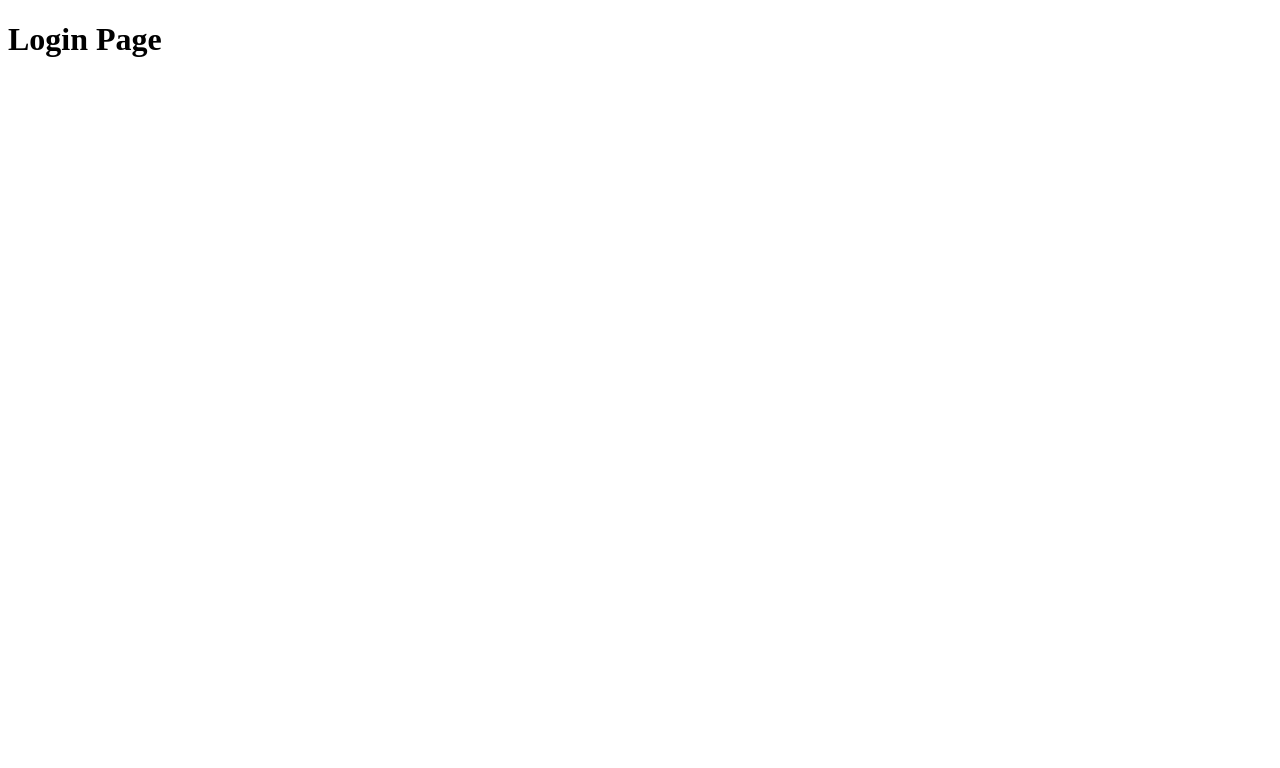
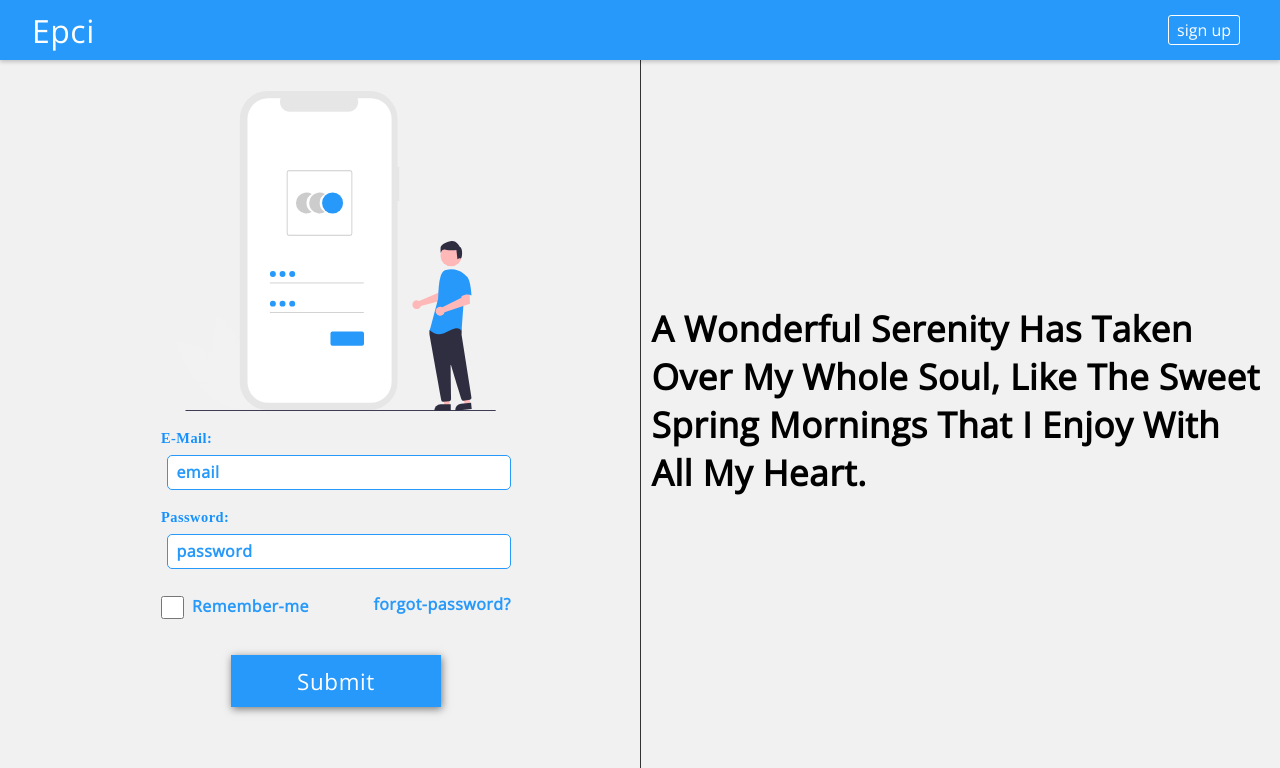
Before and after one commit to natnael-OQP/ecpi1, a plain HTML site: page pages/login.page.html in a window 1280 px wide. Drawn offline with nearby package versions, Linux system fonts and the light colour scheme.

Commit message:
login page  Completed check this aman

```diff
--- /dev/null
+++ b/pages/login-style/login.style.css
@@ -0,0 +1,201 @@
+*{
+    margin: 0px;
+    padding: 0px;
+    box-sizing: border-box;
+    outline: none;
+    text-decoration: none;
+    border: none;
+    list-style: none;
+    font-size: 1rem;
+}
+.login-container{
+    display:flex;
+    flex-direction: column;
+    width: 100%;
+    height: 100vh;
+    background-color: #f1f1f1;
+}
+header{
+    width:100%;
+    height: 60px;
+    background-color:#2799FA;
+    display: flex;
+    justify-content: space-between;
+    align-items: center;
+    color: #fff;
+    padding: 0 2rem;
+    overflow: hidden;
+    box-shadow: 0 2px 4px rgba(0,0,0,0.2);
+    position: fixed;
+    z-index: 100;
+}
+.logo p{
+    letter-spacing: .03rem;
+    text-align: center;
+    font-size: 2rem;
+    text-transform: capitalize;
+    font-family: 'Open Sans',sans-serif;
+}
+.btn{
+    cursor: pointer;
+    font-family:'Open Sans',sans-serif;
+    padding: .2rem .5rem;
+    font-size: 1rem;
+    font-weight: 500;
+    border: 1px solid #fff;
+    margin-right: .5rem;
+    font-weight: 500;
+    border-radius: 3px;
+}
+.btn-signup{
+    color: #fff;
+}
+.banner-wrapper{
+    width: 100%;
+    height:100%;
+    padding :2rem;
+    display: flex;
+}
+.banner-left,.banner-right{
+    min-width: 50%;
+    flex: 1 1 auto;
+    height:100%;
+    position: relative;
+}
+.banner-right{
+    border-left: 1px solid #333;
+}
+.form-container,.text{
+    position:absolute;
+    top: 50%;
+    left: 50%;
+    transform:translate(-50%,-50%);
+    width: 650px;
+    height: 650px;
+}
+.form-container{
+    display:flex;
+    flex-direction: column;
+    align-items:center;
+    justify-content:flex-start;
+    padding-top: 1rem;
+}
+.svg{
+    width: 320px;
+    height: 320px;
+}
+.svg img{
+    width: 100%;
+    height: 100%;
+    object-fit: contain;
+}
+.form{
+    width: 100%;
+    height: 100%;
+    display: flex;
+    align-items: center;
+    justify-content:space-evenly;
+    flex-direction:column;
+}
+.row{
+    width:350px;
+    display: flex;
+    flex-direction: column;
+    justify-content:center;
+    box-sizing: border-box;
+    overflow: hidden;
+}
+.row .label label {
+    color: #1691fd;
+    font-weight: 600;
+    letter-spacing: .03rem;
+    text-transform: capitalize;
+    font-size: .9rem;
+}
+.row input{
+    display:flex;
+    width: 100%;
+    height: 35px;
+    margin-top: .5rem;
+    border: 1px solid #2799FA;
+    border-radius: 5px;
+    color: #2799FA;
+    padding: .4rem .5rem;
+    font-size: 1rem;
+    font-weight: 600;
+    letter-spacing:.03rem;
+    font-family: 'Open Sans',sans-serif;
+}
+.row .input{
+    padding-left: .4rem;
+}
+input::placeholder{
+    color: #2799FA;
+}
+.remember-section{
+    width: 350px;
+    height: 35px;
+    display: flex;
+    align-items: center;
+    justify-content:space-between;
+    flex-direction: row;
+}
+.remember-me{
+    flex: 1;
+    display: flex;
+    align-items: center;
+    justify-self: center;
+    height: 35px;
+}
+.remember-me label{
+    padding: .5rem;
+    margin-top:.3rem;
+    /* font-size:1rem; */
+    font-weight: 600;
+    letter-spacing:.03rem;
+    font-family: 'Open Sans',sans-serif;
+    color: #2799FA;
+
+}
+#remember{
+    width: 23px;
+    height: 23px;
+    padding: 0rem;
+}
+.forgot-password a{
+    font-weight: 600;
+    letter-spacing:.03rem;
+    font-family: 'Open Sans',sans-serif;
+    color: #2799FA;
+}
+#submit{
+    margin-top: 1rem;
+    cursor: pointer;
+    font-family: 'Open Sans',sans-serif;
+    display: flex;
+    align-items: center;
+    justify-content: center;
+    width:210px;
+    height:52px;
+    background-color: #2799FA;
+    box-shadow:1px 2px 8px rgba(0,0,0,0.5);
+    font-size:1.4rem;
+    color: #fff;
+    transition: all 0.5s ease;
+    letter-spacing:.04rem;
+}
+#submit:hover{
+    transform: translateY(-3px);
+    box-shadow:1px 2px 4px rgba(0,0,0,0.6);
+}
+.banner-right .text{
+    padding-left: 2rem;
+    display: flex;
+    justify-content:center;
+    align-items: center;
+    font-size: 2.2rem;
+    text-transform:capitalize;
+    font-weight: 600;
+    letter-spacing:.03rem;
+    font-family: 'Open Sans',sans-serif;
+}
--- a/pages/login.page.html
+++ b/pages/login.page.html
@@ -4,9 +4,76 @@
     <meta charset="UTF-8">
     <meta http-equiv="X-UA-Compatible" content="IE=edge">
     <meta name="viewport" content="width=device-width, initial-scale=1.0">
+<!--fonts  -->
+    <!-- header-font-family -->
+    <link rel="preconnect" href="https://fonts.gstatic.com">
+    <link href="https://fonts.googleapis.com/css2?family=Open+Sans&display=swap" rel="stylesheet">
+    <!-- end -->
+    <link rel="stylesheet" href="/pages/login-style/login.style.css">
     <title>login</title>
 </head>
 <body>
-    <h1>Login Page</h1>
+   <div class="login-container">
+        <header>
+            <div class="logo"> <p>epci</p> </div>
+            <div class="btn-container">
+                <li>
+                    <a href="/pages/signup.page.html" class="btn btn-signup">sign up</a>
+                </li>
+            </div>
+
+        </header>
+        <!-- banner -->
+        <div class="banner-wrapper">
+            <div class="banner-left">
+                <div class="form-container">
+                    <!-- svg icon -->
+                    <div class="svg">
+                        <img src="/pages/login-style/img/undraw_Access_account_re_8spm.svg" alt="">
+                    </div>
+                    <!-- form -->
+                    <form action="" class="form" >
+                        <!-- email-section -->
+                        <div class="row">
+                            <div class="label">
+                                <label for="email">E-mail:</label>
+                            </div>
+                            <div class="input">
+                                <input type="email" placeholder="email" name="email" required>
+                            </div>
+                        </div>
+                        <!-- password-section -->
+                        <div class="row">
+                            <div class="label">
+                                <label for="password">Password:</label>
+                            </div>
+                            <div class="input">
+                                <input type="password" placeholder="password" name="password" >
+                            </div>
+                        </div>
+                        <!-- remember me section -->
+                        <div class="row remember-section">
+                            <div class="remember-me">
+                                <input type="checkbox" id="remember" name="remember" value="yes-remember-me">
+                                <label for="remember">Remember-me</label>
+                            </div>
+                            <div class="forgot-password">
+                                <a href="#">forgot-password?</a>
+                            </div>
+                        </div>
+                        <!-- button  section -->
+                        <button type="submit" id="submit">Submit</button>
+                    </form>
+                </div>
+            </div>
+            <div class="banner-right">
+                <div class="text">
+                    A wonderful serenity has taken over my whole soul, like the sweet spring mornings
+                    that I enjoy with all my heart.
+                </div>
+            </div>
+        </div>
+
+   </div>
 </body>
 </html>
```
Also changed, not shown: index.html (+1 -0 lines), pages/signup.page.html (+1 -1 lines), pages/login-style/img/undraw_Access_account_re_8spm.svg (added), pages/signup-style/img/undraw_customer_survey_f9ur.svg (added), pages/signup-style/signup.style.css (added).
